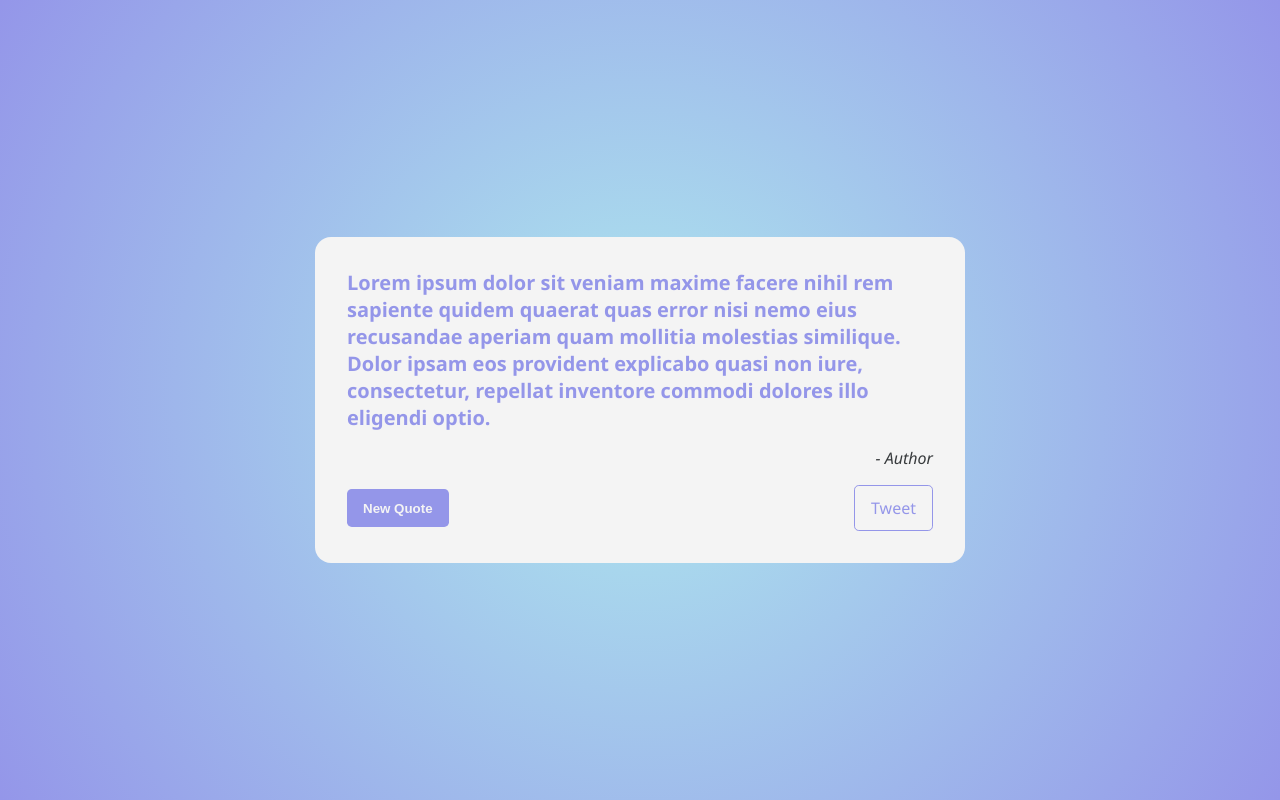
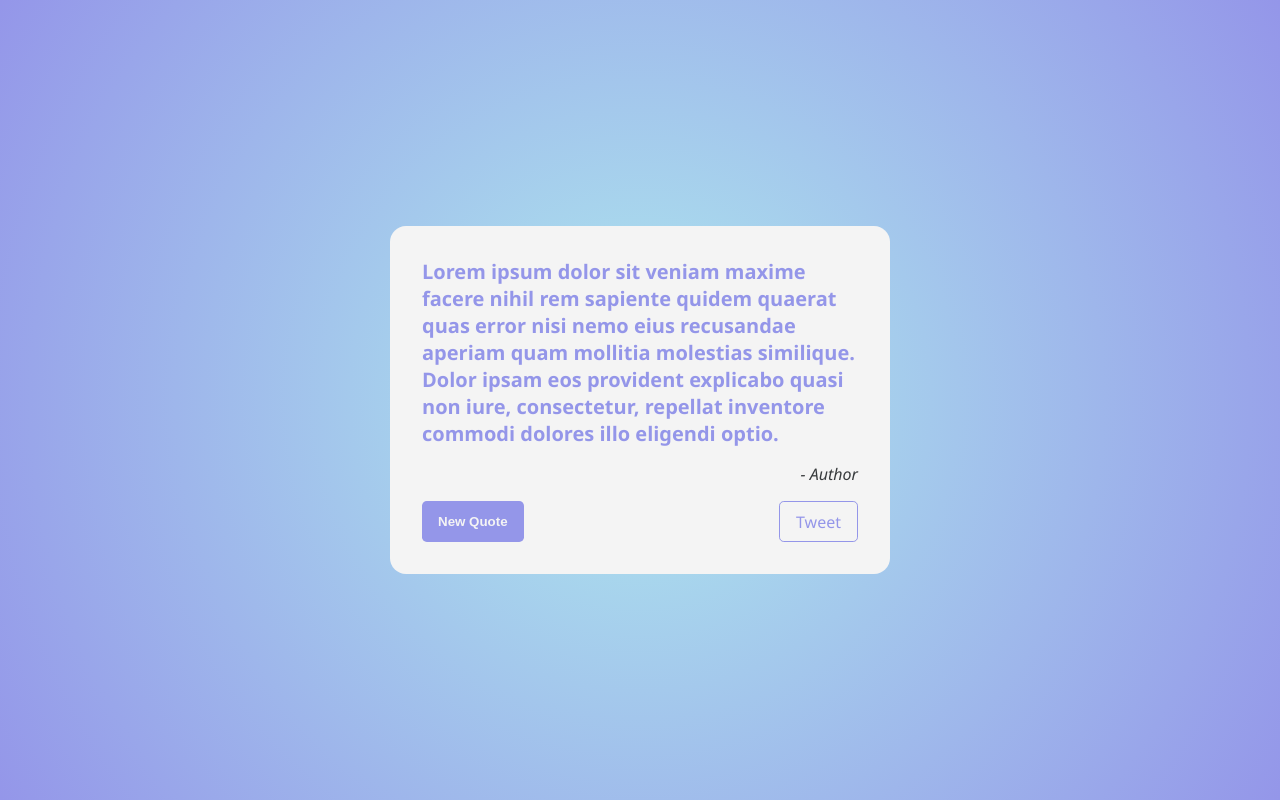
Before and after one commit to spfave/fcc-certificate-projects, a React (Vite) app in the folder front-end/quote-machine/: page / in a window 1280 px wide. Built offline with nearby package versions, Linux system fonts and the light colour scheme.

Commit message:
Update quote card styles

```diff
--- a/front-end/quote-machine/src/components/quote-card.css
+++ b/front-end/quote-machine/src/components/quote-card.css
@@ -1,6 +1,5 @@
 #quote-box {
-	min-width: 400px;
-	max-width: 650px;
+	width: clamp(var(--min-width), var(--min-width), 650px);
 	padding: 2rem;
 	background-color: var(--color-light);
 	border-radius: 1rem;
@@ -25,12 +24,13 @@
 	& .buttons {
 		display: flex;
 		justify-content: space-between;
-		align-items: center;
+		align-items: stretch;
 		margin-top: 1rem;
 
 		& .btn {
 			padding: 0.7rem 1rem;
 			cursor: pointer;
+			line-height: 1;
 			transition: box-shadow 0.25s;
 
 			&:hover {
```
